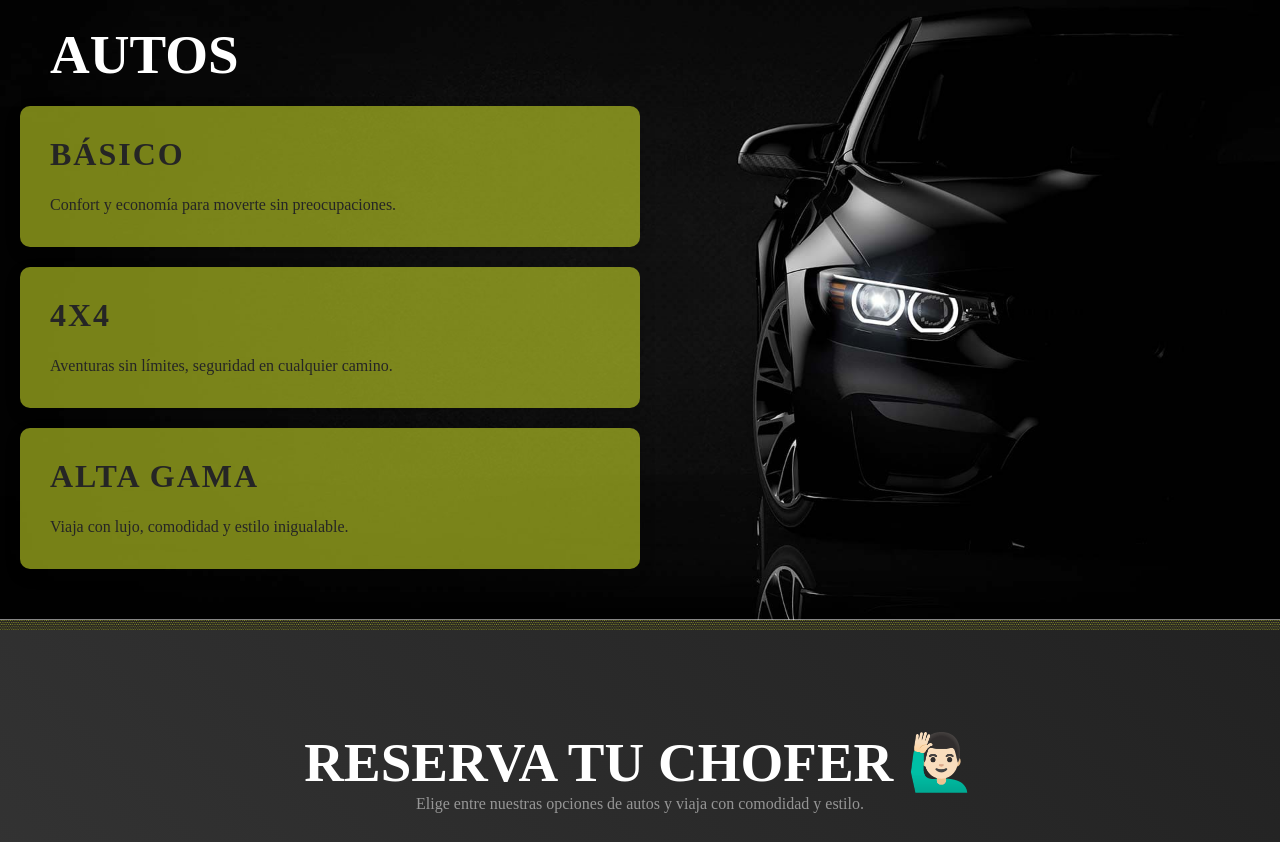
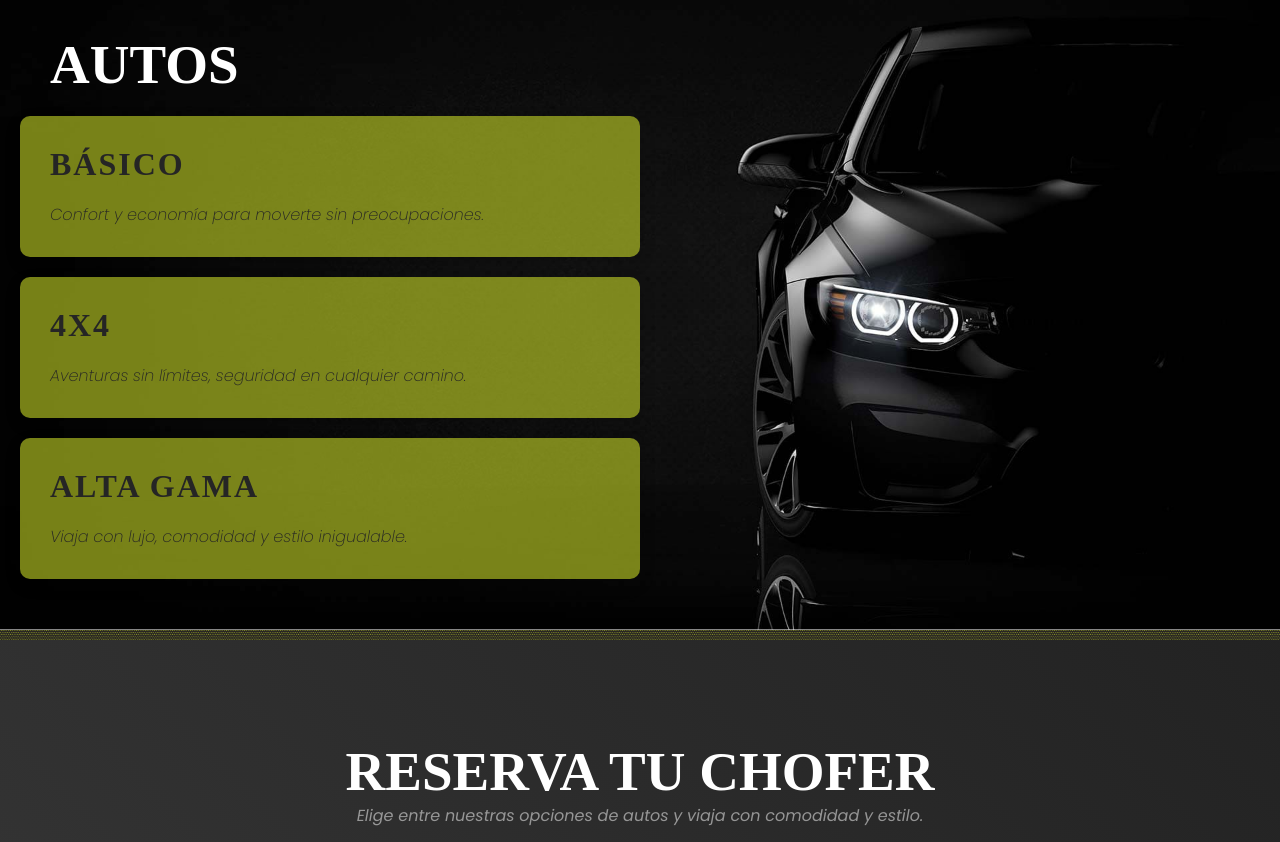
Before and after one commit to JuanZolezzi/Ride, a plain HTML site: page index.htm in a window 1280 px wide. Shown: the part 1293-2135 px from the top of the page. Drawn offline with Linux system fonts and the light colour scheme.

Commit message:
terminado

```diff
--- a/index.htm
+++ b/index.htm
@@ -110,7 +110,7 @@
     <div class="fondos"></div>
 
     <section class="book-a-car">
-        <h2 class="book-h2">RESERVA TU CHOFER 🙋🏻‍♂️</h2>
+        <h2 class="book-h2">RESERVA TU CHOFER</h2>
         <p>Elige entre nuestras opciones de autos y viaja con comodidad y estilo.</p>
         <div class="car-options">
             <div class="car-card basic">
--- a/style.css
+++ b/style.css
@@ -1,6 +1,16 @@
 /* font */
 @import url('https://fonts.googleapis.com/css2?family=Poppins:wght@300;400;500;600;700;800;900&display=swap');
+@import url('https://fonts.googleapis.com/css2?family=Poppins:ital,wght@0,100;0,200;0,300;0,400;0,500;0,600;0,700;0,800;0,900;1,100;1,200;1,300;1,400;1,500;1,600;1,700;1,800;1,900&display=swap');
 
+
+h1, h2, h3 {
+    font-family: 'orbitron';
+}
+
+p, a{
+    font-family: "Poppins", sans-serif;
+    font-style: italic;
+}
 
 * {
     padding: 0;
@@ -289,7 +299,7 @@ header nav .menu a:hover::after {
 
 .category-content p {
     font-size: 16px;
-    font-weight: lighter;
+    font-weight: 200;
     color: #252525;
     line-height: 1.5;
 }
```
